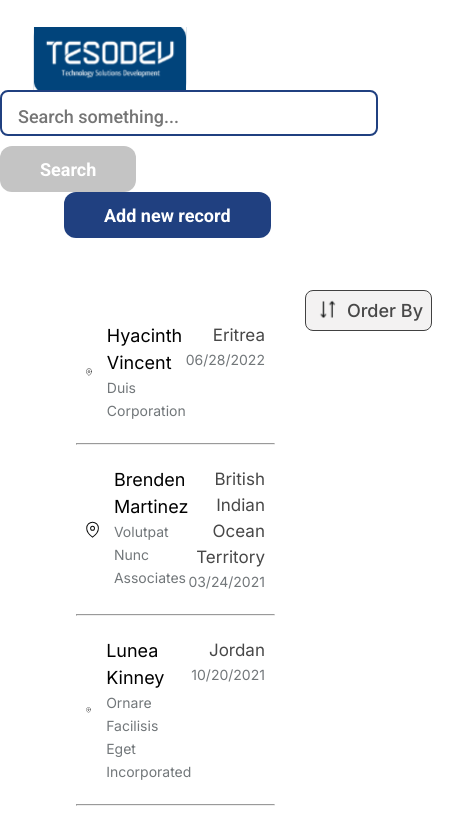
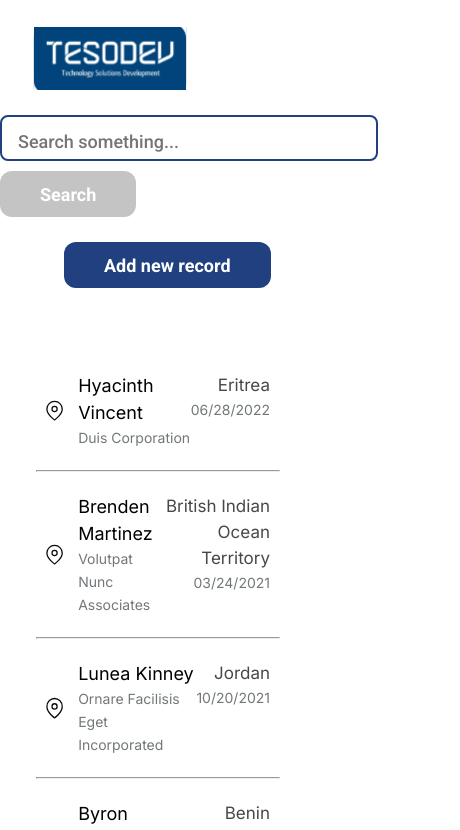
Before and after one commit to floatingsquat/react-search-portal, a React (Create React App) app: page /search-result/1 in a window 390 px wide. Shown: the top 830 px of the page, 460 px wide, since content can reach past the window. Built offline with nearby package versions, Linux system fonts and the light colour scheme.

Commit message:
Fix: some ui problems

```diff
--- a/src/components/AdressBox/styles.module.scss
+++ b/src/components/AdressBox/styles.module.scss
@@ -7,6 +7,7 @@
 
   .adressText {
     display: flex;
+
     flex-direction: column;
     margin-left: 24px;
 
@@ -22,3 +23,9 @@
     }
   }
 }
+
+@media (max-width: 600px) {
+  .adress {
+    flex-wrap: wrap;
+  }
+}
--- a/src/components/Footer/styles.module.scss
+++ b/src/components/Footer/styles.module.scss
@@ -20,3 +20,6 @@
     }
   }
 }
+
+@media (max-width: 600px) {
+}
--- a/src/components/Header/styles.module.scss
+++ b/src/components/Header/styles.module.scss
@@ -7,3 +7,10 @@
   width: 65%;
   margin: 0 auto;
 }
+
+@media (max-width: 600px) {
+  .header {
+    width: 100%;
+    margin-left: 10px;
+  }
+}
--- a/src/components/Logo/styles.module.scss
+++ b/src/components/Logo/styles.module.scss
@@ -26,3 +26,10 @@
     margin-right: 160px;
   }
 }
+
+@media (max-width: 600px) {
+  .logo {
+    margin-left: 15px;
+    width: 150px;
+  }
+}
--- a/src/components/SearchBox/styles.module.scss
+++ b/src/components/SearchBox/styles.module.scss
@@ -13,12 +13,13 @@
     }
   }
 
-  @media (max-width: 430px) {
+  @media (max-width: 600px) {
+    .wrapper {
+      max-width: 1000px;
+    }
     form {
       flex-wrap: wrap;
-      button {
-        width: 100%;
-      }
+      width: 100%;
     }
   }
 }
--- a/src/components/SearchResult/styles.module.scss
+++ b/src/components/SearchResult/styles.module.scss
@@ -35,3 +35,9 @@
     padding: 0;
   }
 }
+
+@media (max-width: 600px) {
+  .container {
+    width: 100%;
+  }
+}
--- a/src/components/SliderItem/styles.module.scss
+++ b/src/components/SliderItem/styles.module.scss
@@ -6,6 +6,10 @@
   overflow: hidden;
   line-height: 24px;
   gap: 8px;
+
+  img {
+    width: 100px;
+  }
   .text {
     width: 80%;
     font-weight: 700;
--- a/src/components/TopBar/styles.module.scss
+++ b/src/components/TopBar/styles.module.scss
@@ -7,3 +7,9 @@
   max-width: 1280px;
   width: 100%;
 }
+
+@media (max-width: 600px) {
+  .topBarWrapper {
+    justify-content: center;
+  }
+}
--- a/src/pages/FullSearchResult/styles.module.scss
+++ b/src/pages/FullSearchResult/styles.module.scss
@@ -13,6 +13,7 @@
 
   .contentWrapper {
     display: flex;
+
     width: 100%;
 
     justify-content: center;
@@ -53,3 +54,28 @@
     }
   }
 }
+
+@media (max-width: 1000px) {
+  .contentWrapper {
+    flex-wrap: wrap;
+    justify-content: flex-start;
+    width: 100%;
+
+    margin-left: -110px;
+  }
+
+  .header {
+    width: 100%;
+    gap: 25px;
+
+    button {
+      width: 100%;
+    }
+  }
+}
+
+@media (max-width: 1640px) {
+  .order {
+    flex-wrap: wrap;
+  }
+}
```
